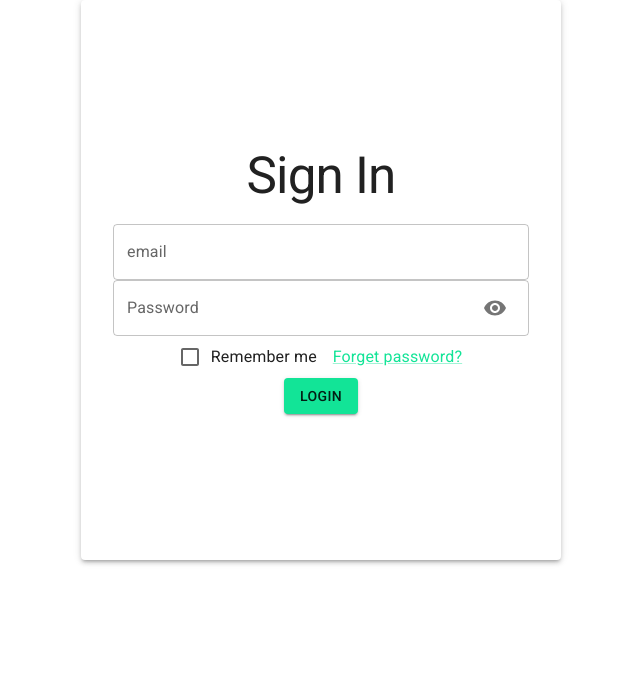
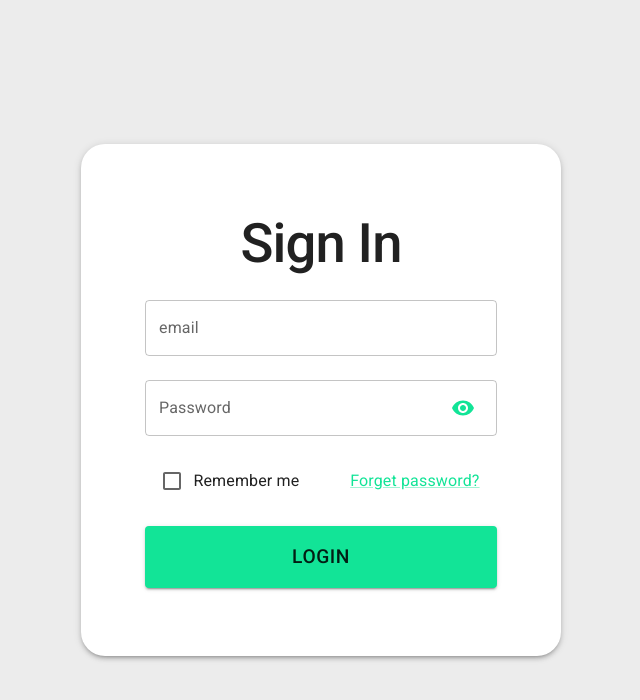
Before and after one commit to lindoelsonLopes/CSS-material-ui, a React (Create React App) app in the folder my-app/: page / in a window 1280 px wide. Shown: the top 700 px of the page, without its empty margins (319-959 px from the left). Built offline with nearby package versions, Linux system fonts and the light colour scheme.

Commit message:
:lipstick: feat: Estilização dos inputs e button

```diff
--- a/my-app/src/components/LoginForm.jsx
+++ b/my-app/src/components/LoginForm.jsx
@@ -1,8 +1,8 @@
-import { Button, Checkbox, FormControlLabel, FormGroup, IconButton, Link, TextField, Typography } from "@mui/material";
+import { Button, Checkbox, FormControlLabel, FormGroup, IconButton, Link, Typography } from "@mui/material";
 import React, { useState } from "react";
 import Visibility from '@mui/icons-material/Visibility';
 import VisibilityOff from '@mui/icons-material/VisibilityOff';
-import { CustomBox, CustomForm, CustomPaper } from "../styles/LoginForm";
+import { CustomBox, CustomForm, CustomPaper, CustomStack, CustomTextField } from "../styles/LoginForm";
 
 function LoginForm() {
   const [email, setEmail] = useState({
@@ -65,11 +65,11 @@ function LoginForm() {
     <CustomForm>
       <CustomPaper elevation={3}>
 
+        <CustomStack spacing={3}>
           <Typography variant="h1" component="div" gutterBottom>
               Sign In
           </Typography>
-
-            <TextField
+              <CustomTextField
               variant="outlined"
               fullWidth
               label="email"
@@ -82,7 +82,7 @@ function LoginForm() {
               error={email.wasTouched && email.hasError}
               />
 
-            <TextField
+              <CustomTextField
                   type={showPassword ? 'text' : 'password'}
                   name="password"
                   variant="outlined"
@@ -97,6 +97,7 @@ function LoginForm() {
                       <IconButton
                       aria-label="toggle password visibility"
                       onClick={ () => setShowPassword(!showPassword)}
+                      color="primary"
                       >
                       {showPassword ? <VisibilityOff /> : <Visibility />}
                       </IconButton>
@@ -107,7 +108,7 @@ function LoginForm() {
           <CustomBox>
           <FormGroup>
               <FormControlLabel
-            control={<Checkbox checked={remember} />}
+              control={<Checkbox color="default" checked={remember} />}
               label="Remember me"
               name="remember"
               onChange={(e) => setRemember(e.target.checked)}
@@ -120,10 +121,13 @@ function LoginForm() {
           <Button
               variant="contained"
               type="button"
+              fullWidth
               onClick={handleSubmit}
+              sx={{ padding: "0.9rem", fontSize: '1.2rem'}}
           >
               Login
           </Button>
+        </CustomStack>
       </CustomPaper>
 
     </CustomForm>
--- a/my-app/src/styles/LoginForm.js
+++ b/my-app/src/styles/LoginForm.js
@@ -1,4 +1,4 @@
-import { Box, Paper, styled } from "@mui/material";
+import { Box, Paper, Stack, styled, TextField } from "@mui/material";
 
 export const CustomForm = styled("form")`
   display: flex;
@@ -6,19 +6,34 @@ export const CustomForm = styled("form")`
   width: 100vw;
   height: 100vh;
   align-items: center ;
+  justify-content: center;
 `
 
 export const CustomPaper = styled(Paper)`
   display: flex;
   flex-direction: column;
   width: 30rem;
-  height: 35rem;
-  padding: 2rem;
+  height: 32rem;
+  padding: 2rem 4rem;
   align-items: center;
   justify-content: center;
+  border-radius: 1.5rem;
 `
 
 export const CustomBox = styled(Box)`
   display: flex;
   align-items: center;
+  width: 100%;
+  justify-content: space-around;
 `
+
+export const CustomStack = styled(Stack)`
+  display: flex;
+  align-items: center;
+  width: 100%;
+  justify-content: center;
+`
+
+export const CustomTextField = styled(TextField)`
+  border-radius: 0.5rem;
+`
--- a/my-app/src/styles/Theme.js
+++ b/my-app/src/styles/Theme.js
@@ -4,12 +4,15 @@ const theme = createTheme({
   palette: {
     primary: {
       main: "#12E497",
+    },
+    background: {
+      default: "#ECECEC"
     }
   },
   typography: {
     h1: {
-      fontSize: "3.2rem",
-      fontWeight: 400
+      fontSize: "3.4rem",
+      fontWeight: 500
     }
   }
 });
```
Lines whose indentation alone changed are shown as unchanged.
